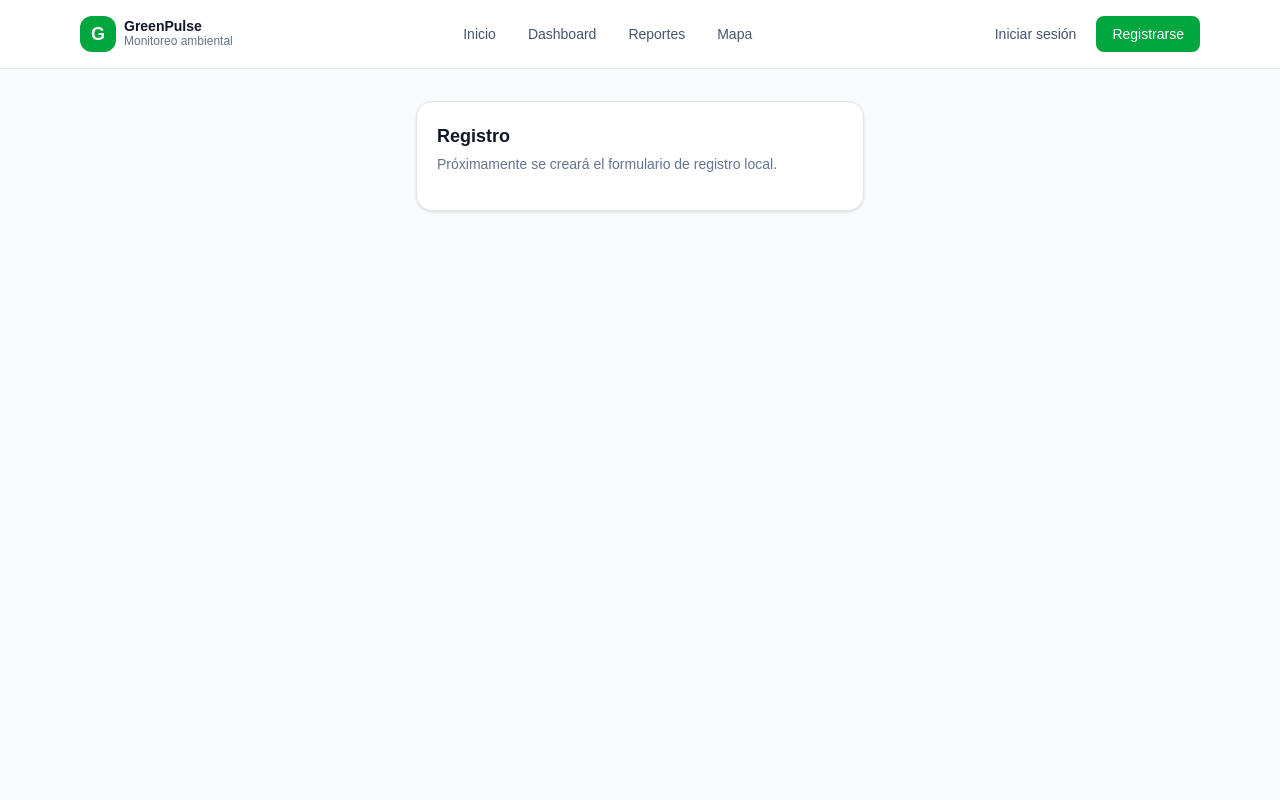
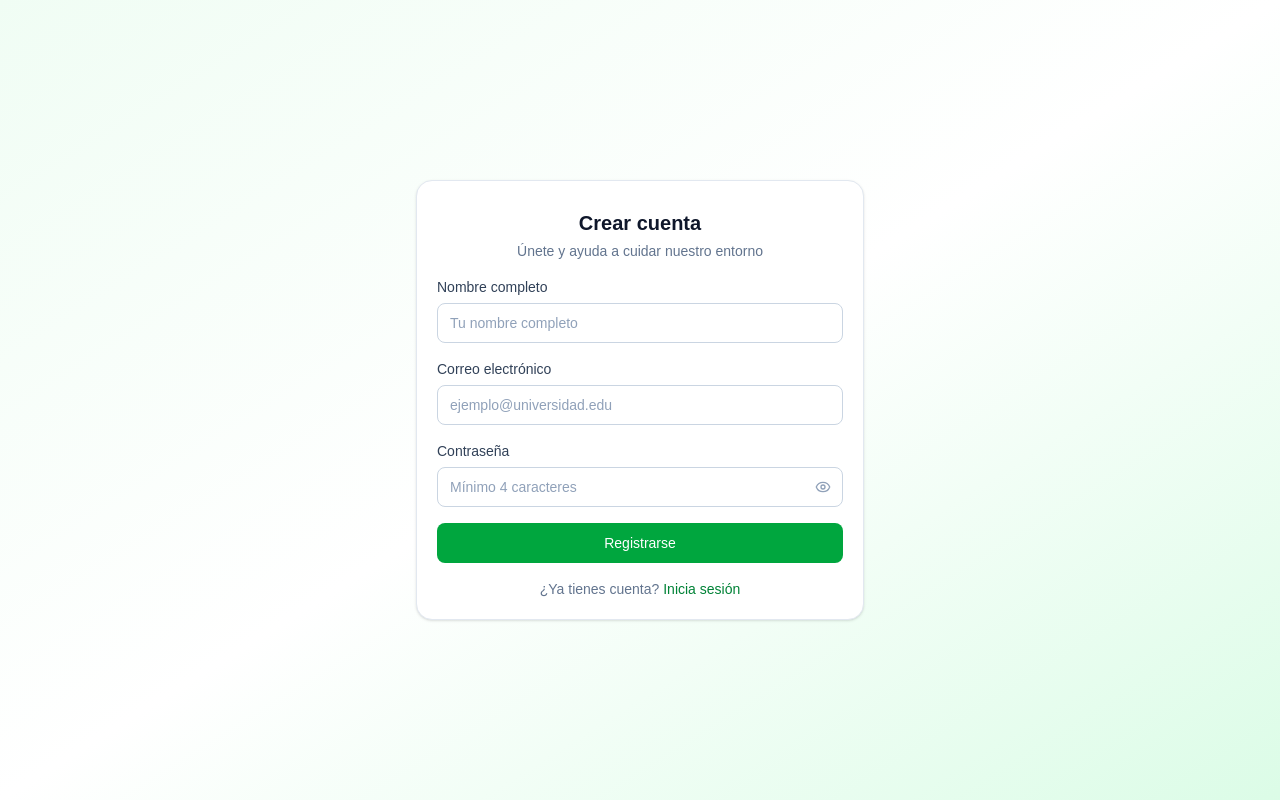
Before and after one commit to Josu1202/greenpulse, a Next.js app: page /register in a window 1280 px wide. Built offline with nearby package versions, Linux system fonts and the light colour scheme.

Commit message:
feat: add register screen UI with field validation

```diff
--- a/app/register/page.tsx
+++ b/app/register/page.tsx
@@ -1,22 +1,25 @@
-import { MainLayout } from "@/components/layout";
-import {
-  Card,
-  CardDescription,
-  CardHeader,
-  CardTitle,
-} from "@/components/ui";
+"use client";
+
+import { useRouter } from "next/navigation";
+
+import { AuthLayout } from "@/components/layout";
+import { RegisterForm } from "@/features/auth";
+import type { RegisterFormData } from "@/schemas";
+import { useAuth } from "@/hooks/useAuth";
 
 export default function RegisterPage() {
+  const router = useRouter();
+  const { register, error } = useAuth();
+
+  const handleRegister = async (values: RegisterFormData) => {
+    // register() crea el usuario en IndexedDB (Persona 2). Aquí solo se conecta.
+    await register(values);
+    router.push("/dashboard");
+  };
+
   return (
-    <MainLayout>
-      <Card className="mx-auto max-w-md">
-        <CardHeader>
-          <CardTitle>Registro</CardTitle>
-          <CardDescription>
-            Próximamente se creará el formulario de registro local.
-          </CardDescription>
-        </CardHeader>
-      </Card>
-    </MainLayout>
+    <AuthLayout>
+      <RegisterForm onSubmit={handleRegister} error={error} />
+    </AuthLayout>
   );
 }
--- /dev/null
+++ b/src/features/auth/components/RegisterForm.tsx
@@ -0,0 +1,163 @@
+"use client";
+
+import { useState } from "react";
+import type { FormEvent } from "react";
+import Link from "next/link";
+import { Eye, EyeOff } from "lucide-react";
+
+import {
+  Button,
+  Card,
+  CardContent,
+  CardHeader,
+  Input,
+} from "@/components/ui";
+import { registerSchema, type RegisterFormData } from "@/schemas";
+import { cn } from "@/utils";
+
+interface RegisterFormProps {
+  // La creación real (useAuth.register) se inyecta desde la página.
+  onSubmit?: (values: RegisterFormData) => void | Promise<void>;
+  error?: string | null;
+}
+
+type FieldErrors = Partial<Record<keyof RegisterFormData, string>>;
+
+export function RegisterForm({ onSubmit, error }: RegisterFormProps) {
+  const [name, setName] = useState("");
+  const [email, setEmail] = useState("");
+  const [password, setPassword] = useState("");
+  const [showPassword, setShowPassword] = useState(false);
+  const [fieldErrors, setFieldErrors] = useState<FieldErrors>({});
+  const [isSubmitting, setIsSubmitting] = useState(false);
+
+  const handleSubmit = async (event: FormEvent) => {
+    event.preventDefault();
+
+    // Validación con el schema centralizado (src/schemas), sin duplicar reglas.
+    const result = registerSchema.safeParse({ name, email, password });
+
+    if (!result.success) {
+      const flat = result.error.flatten().fieldErrors;
+      setFieldErrors({
+        name: flat.name?.[0],
+        email: flat.email?.[0],
+        password: flat.password?.[0],
+      });
+      return;
+    }
+
+    setFieldErrors({});
+
+    if (!onSubmit) return;
+
+    try {
+      setIsSubmitting(true);
+      await onSubmit(result.data);
+    } finally {
+      setIsSubmitting(false);
+    }
+  };
+
+  return (
+    <Card>
+      <CardHeader className="items-center text-center">
+
+        <h1 className="mt-2 text-xl font-bold text-slate-900">Crear cuenta</h1>
+        <p className="text-sm text-slate-500">
+          Únete y ayuda a cuidar nuestro entorno
+        </p>
+      </CardHeader>
+
+      <CardContent>
+        <form onSubmit={handleSubmit} className="space-y-4" noValidate>
+          <Input
+            label="Nombre completo"
+            name="name"
+            placeholder="Tu nombre completo"
+            value={name}
+            onChange={(event) => setName(event.target.value)}
+            error={fieldErrors.name}
+            autoComplete="name"
+          />
+
+          <Input
+            label="Correo electrónico"
+            type="email"
+            name="email"
+            placeholder="ejemplo@universidad.edu"
+            value={email}
+            onChange={(event) => setEmail(event.target.value)}
+            error={fieldErrors.email}
+            autoComplete="email"
+          />
+
+          {/* Contraseña con botón mostrar/ocultar */}
+          <div className="space-y-1.5">
+            <label
+              htmlFor="password"
+              className="block text-sm font-medium text-slate-700"
+            >
+              Contraseña
+            </label>
+            <div className="relative">
+              <input
+                id="password"
+                name="password"
+                type={showPassword ? "text" : "password"}
+                placeholder="Mínimo 4 caracteres"
+                value={password}
+                onChange={(event) => setPassword(event.target.value)}
+                autoComplete="new-password"
+                className={cn(
+                  "h-10 w-full rounded-lg border border-slate-300 bg-white px-3 pr-10 text-sm text-slate-900",
+                  "placeholder:text-slate-400",
+                  "focus:border-green-500 focus:outline-none focus:ring-2 focus:ring-green-100",
+                  fieldErrors.password &&
+                    "border-red-500 focus:border-red-500 focus:ring-red-100"
+                )}
+              />
+              <button
+                type="button"
+                onClick={() => setShowPassword((value) => !value)}
+                className="absolute inset-y-0 right-0 flex items-center px-3 text-slate-400 hover:text-slate-600"
+                aria-label={
+                  showPassword ? "Ocultar contraseña" : "Mostrar contraseña"
+                }
+              >
+                {showPassword ? (
+                  <EyeOff className="h-4 w-4" />
+                ) : (
+                  <Eye className="h-4 w-4" />
+                )}
+              </button>
+            </div>
+            {fieldErrors.password ? (
+              <p className="text-sm text-red-600">{fieldErrors.password}</p>
+            ) : null}
+          </div>
+
+          {error ? (
+            <p className="rounded-lg bg-red-50 px-3 py-2 text-sm text-red-600">
+              {error}
+            </p>
+          ) : null}
+
+          <Button type="submit" className="w-full" disabled={isSubmitting}>
+            {isSubmitting ? "Creando cuenta..." : "Registrarse"}
+          </Button>
+        </form>
+
+        <p className="mt-4 text-center text-sm text-slate-500">
+          ¿Ya tienes cuenta?{" "}
+          <Link
+            href="/login"
+            className="font-medium text-green-700 hover:text-green-800"
+          >
+            Inicia sesión
+          </Link>
+        </p>
+      </CardContent>
+    </Card>
+  );
+}
--- a/src/features/auth/index.ts
+++ b/src/features/auth/index.ts
@@ -1 +1,2 @@
 export * from "./components/LoginForm";
+export * from "./components/RegisterForm";
```
